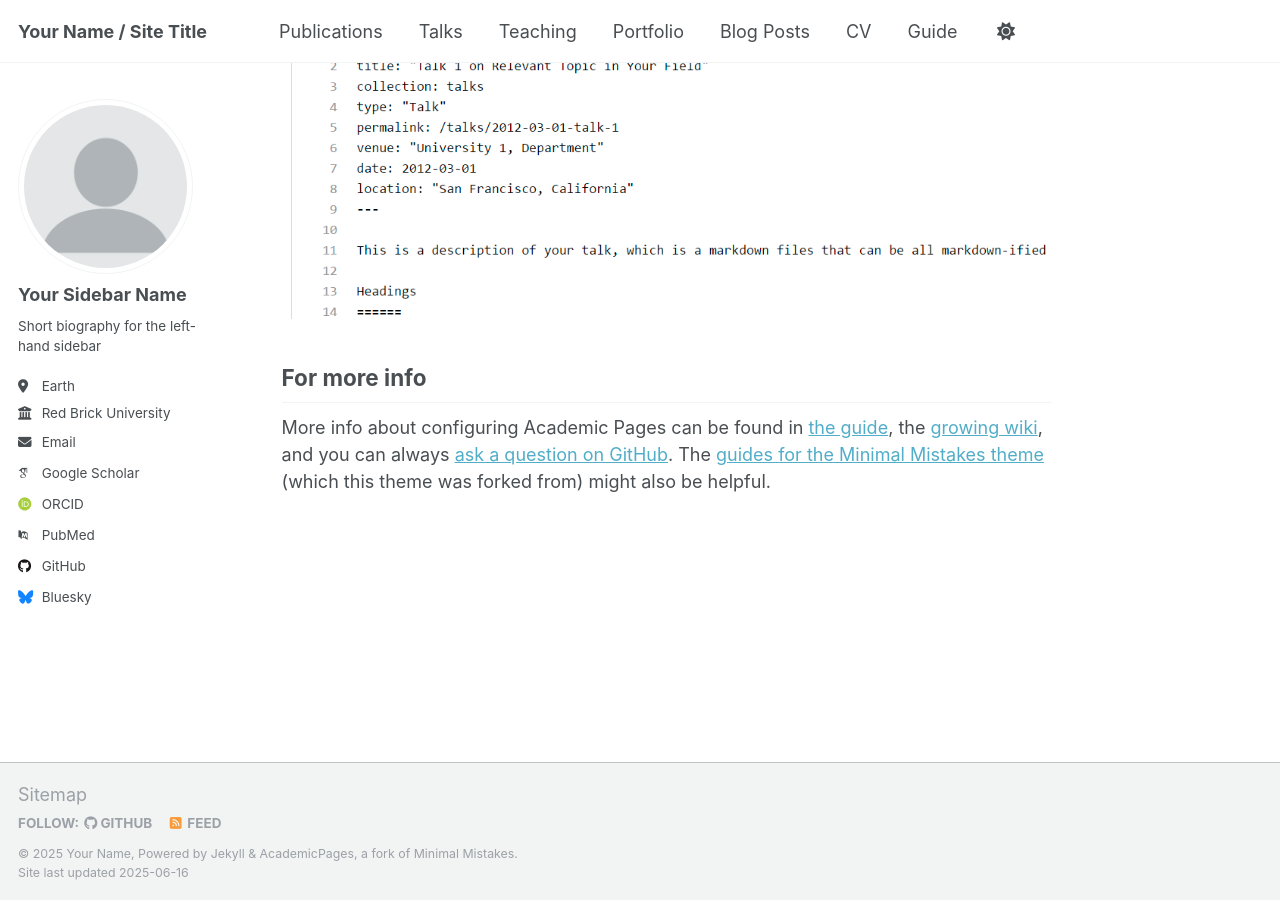
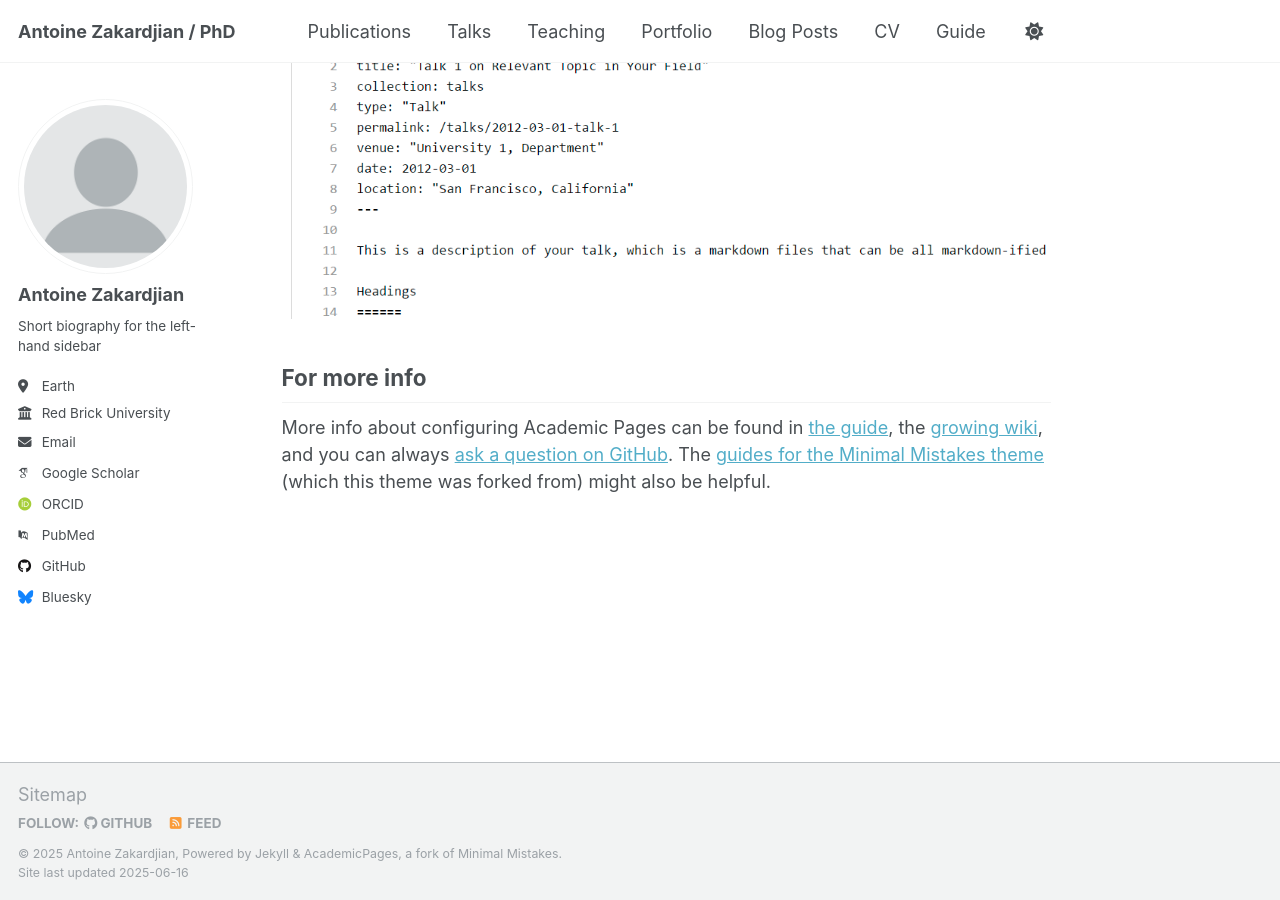
Before and after one commit to AntoineZak7/AntoineZakardjianWebpage, a Jekyll site: the page built from _pages/about.md, in a window 1280 px wide and 900 px high, scrolled down 2636 px. Built offline with Jekyll 4.4.1, drawn with Linux system fonts in a browser that asks for light colours; some web fonts are replaced.

Commit message:
Update _config.yml
First test

```diff
--- a/_config.yml
+++ b/_config.yml
@@ -9,13 +9,13 @@
 # Basic Site Settings
 locale                   : "en-US"
 site_theme               : "default"
-title                    : "Your Name / Site Title"
+title                    : "Antoine Zakardjian / PhD"
 title_separator          : "-"
-name                     : &name "Your Name"
-description              : &description "personal description"
-url                      : https://academicpages.github.io # the base hostname & protocol for your site e.g. "https://[your GitHub username].github.io" or if you already have some other page hosted on Github then use "https://[your GitHub username].github.io/[Your Repo Name]"
+name                     : &name "Antoine Zakardjian"
+description              : &description "3rd year PhD student at Institut de Recherche en Astrophysique et Planétologie (IRAP)"
+url                      : https://AntoineZakardjianWebpage.github.io # the base hostname & protocol for your site e.g. "https://[your GitHub username].github.io" or if you already have some other page hosted on Github then use "https://[your GitHub username].github.io/[Your Repo Name]"
 baseurl                  : "" # the subpath of your site, e.g. "/blog"
-repository               : "academicpages/academicpages.github.io"
+repository               : "AntoineZak7/AntoineZakardjianWebpage.github.io"
 
 # Site Author - The following control what appear as part of the author content on the side bar.
 #               If a field is blank the icon and link will not appear, otherwise it will be shown.
@@ -23,7 +23,7 @@ repository               : "academicpages/academicpages.github.io"
 author:
   # Biographic information
   avatar           : "profile.png"
-  name             : "Your Sidebar Name"
+  name             : "Antoine Zakardjian"
   pronouns         : # example: "she/her"
   bio              : "Short biography for the left-hand sidebar"
   location         : "Earth"
```
